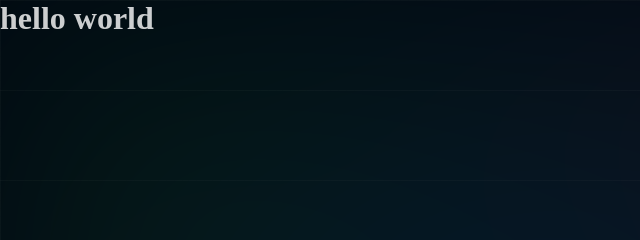
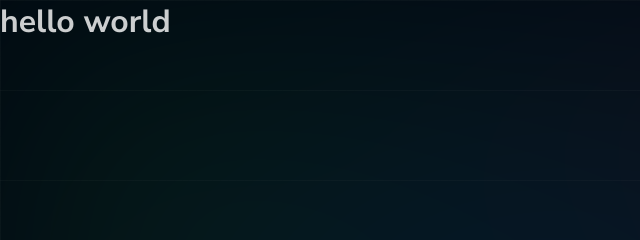
Before and after one commit to marlokzy/Portfolio, a plain HTML site: page index.html in a window 1280 px wide. Shown: the top 240 px of the page, 0-640 px from the left. Drawn offline with Linux system fonts and the light colour scheme.

Commit message:
definir fontes e adicionar comentários ao css

```diff
--- a/index.html
+++ b/index.html
@@ -3,11 +3,14 @@
 <html lang="pt-br">
 
 <head>
+    <!-- font configuration -->
+    <link rel="preconnect" href="https://fonts.googleapis.com">
+    <link rel="preconnect" href="https://fonts.gstatic.com" crossorigin>
+    <link href="https://fonts.googleapis.com/css2?family=Nunito+Sans:ital,opsz,wght@0,6..12,200..1000;1,6..12,200..1000&display=swap" rel="stylesheet">
+
+    <link rel="stylesheet" href="./styles/global.css">
     <meta charset="UTF-8">
     <meta name="viewport" content="width=device-width, initial-scale=1.0">
-
-        <link rel="stylesheet" href="./styles/global.css">
-
     <title>Marlon Rodrigues</title>
 </head>
 
--- a/styles/global.css
+++ b/styles/global.css
@@ -6,11 +6,15 @@
 
 body {
     background-color: #020a13;
+
     color: #ffffffcc;
     -webkit-font-smoothing: antialiased;
+    font-family: "Nunito Sans", sans-serif;
+    font-weight: 200;
 }
 
 body::before {
+    /*background horinzontal lines */
     content: "";
     height: 100vh;
     width: 100vw;
@@ -23,6 +27,7 @@ body::before {
 }
 
 body::after {
+    /* background gradient */
     position: fixed;
     content: "";
     z-index: -1;
```
Lines whose indentation alone changed are shown as unchanged.
